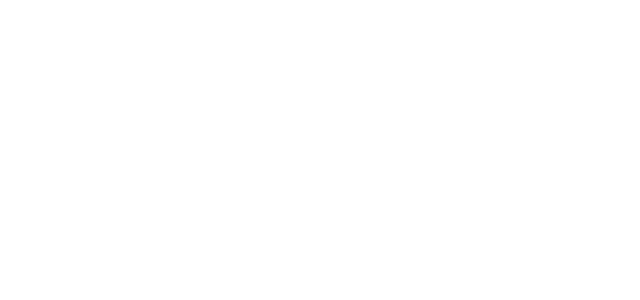
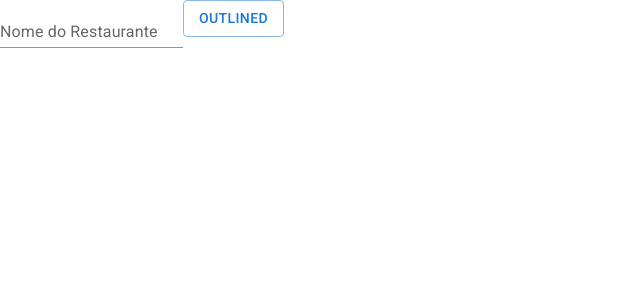
Before and after one commit to Mackenzzy/alfood, a React (Create React App) app: page /admin/restaurantes/novo in a window 1280 px wide. Before the commit this address had no page. Shown: the top 300 px of the page, without its empty margins (0-640 px from the left). Built offline with nearby package versions, Linux system fonts and the light colour scheme.

Commit message:
adicionando restaurantes na api

```diff
--- a/package.json
+++ b/package.json
@@ -3,6 +3,9 @@
   "version": "0.1.0",
   "private": true,
   "dependencies": {
+    "@emotion/react": "^11.11.1",
+    "@emotion/styled": "^11.11.0",
+    "@mui/material": "^5.14.16",
     "@testing-library/jest-dom": "^5.16.1",
     "@testing-library/react": "^12.1.2",
     "@testing-library/user-event": "^13.5.0",
--- a/public/index.html
+++ b/public/index.html
@@ -9,7 +9,17 @@
   <meta name="description" content="Web site created using create-react-app" />
   <link rel="apple-touch-icon" href="%PUBLIC_URL%/logo192.png" />
   <link rel="manifest" href="%PUBLIC_URL%/manifest.json" />
-  <link rel="stylesheet" href="https://cdnjs.cloudflare.com/ajax/libs/font-awesome/4.7.0/css/font-awesome.css" integrity="sha512-5A8nwdMOWrSz20fDsjczgUidUBR8liPYU+WymTZP1lmY9G6Oc7HlZv156XqnsgNUzTyMefFTcsFH/tnJE/+xBg==" crossorigin="anonymous" referrerpolicy="no-referrer" />
+
+  <link rel="preconnect" href="https://fonts.googleapis.com" />
+  <link rel="preconnect" href="https://fonts.gstatic.com" crossorigin />
+  <link rel="stylesheet" href="https://fonts.googleapis.com/css2?family=Roboto:wght@300;400;500;600;700&display=swap" />
+  <link rel="stylesheet" href="https://fonts.googleapis.com/icon?family=Material+Icons" />
+
+
+
+  <link rel="stylesheet" href="https://cdnjs.cloudflare.com/ajax/libs/font-awesome/4.7.0/css/font-awesome.css"
+    integrity="sha512-5A8nwdMOWrSz20fDsjczgUidUBR8liPYU+WymTZP1lmY9G6Oc7HlZv156XqnsgNUzTyMefFTcsFH/tnJE/+xBg=="
+    crossorigin="anonymous" referrerpolicy="no-referrer" />
   <title>Alfood</title>
 </head>
 
--- a/src/App.tsx
+++ b/src/App.tsx
@@ -1,6 +1,8 @@
 import { Routes, Route } from 'react-router-dom';
 import Home from './paginas/Home';
 import VitrineRestaurantes from './paginas/VitrineRestaurantes';
+import AdministracaoRestaurantes from './paginas/Administracao/restaurantes';
+import FormularioRestaurante from './paginas/Administracao/restaurantes/FormularioRestaurante';
 
 function App() {
 
@@ -8,6 +10,8 @@
     <Routes>
       <Route path="/" element={<Home />} />
       <Route path="/restaurantes" element={<VitrineRestaurantes />} />
+      <Route path="/admin/restaurantes" element={<AdministracaoRestaurantes/>} />
+      <Route path="admin/restaurantes/novo" element={<FormularioRestaurante/>} />
     </Routes>
   );
 }
--- /dev/null
+++ b/src/paginas/Administracao/restaurantes/FormularioRestaurante.tsx
@@ -0,0 +1,37 @@
+import { Button, TextField } from "@mui/material"
+import axios from "axios"
+import { useState } from "react"
+
+
+
+
+const FormularioRestaurante = () => {
+    const [nomeRestaurante, setNomeRestaurante] = useState('')
+
+    const aoSubmeterForm = (evento: React.FormEvent<HTMLFormElement>) => {
+        evento.preventDefault();
+
+        axios.post('http://localhost:8000/api/v2/restaurantes/',{
+            nome: nomeRestaurante
+        })
+        .then(() => {
+            alert('Restaurante cadastrado com sucesso!')
+
+        })
+    }
+    return (
+        <form onSubmit={ aoSubmeterForm }>
+            <TextField
+                value={nomeRestaurante}
+                onChange={evento => setNomeRestaurante(evento.target.value)}
+                id="standard-basic"
+                label="Nome do Restaurante"
+                variant="standard" />
+            <Button
+            type="submit"
+            variant="outlined">Outlined</Button>
+        </form>
+    )
+}
+
+export default FormularioRestaurante
--- /dev/null
+++ b/src/paginas/Administracao/restaurantes/index.tsx
@@ -0,0 +1,38 @@
+import { Paper, TableBody, Table, TableCell, TableContainer, TableHead, TableRow } from "@mui/material"
+import axios from "axios"
+import { useEffect, useState } from "react"
+import IRestaurante from "../../../interfaces/IRestaurante"
+
+
+
+const AdministracaoRestaurtantes = () => {
+    const [restaurantes, setRestaurantes] = useState<IRestaurante[]>([])
+    useEffect(() => {
+        axios.get('http://localhost:8000/api/v2/restaurantes/')
+            .then(resposta => {
+                setRestaurantes(resposta.data)
+            })
+    }, [])
+
+    return (
+        <TableContainer component={Paper}>
+            <Table>
+                <TableHead>
+                    <TableRow>
+                        <TableCell>Nome</TableCell>
+                    </TableRow>
+                </TableHead>
+                <TableBody>
+                    {restaurantes.map(restaurante =>
+                        <TableRow key={restaurante.id}>
+                            <TableCell>{restaurante.nome}</TableCell>
+                        </TableRow>)}
+
+                </TableBody>
+            </Table>
+
+        </TableContainer>
+    )
+}
+
+export default AdministracaoRestaurtantes
```
Also changed, not shown: 1 other file (tests, documents, lock files or other folders).
